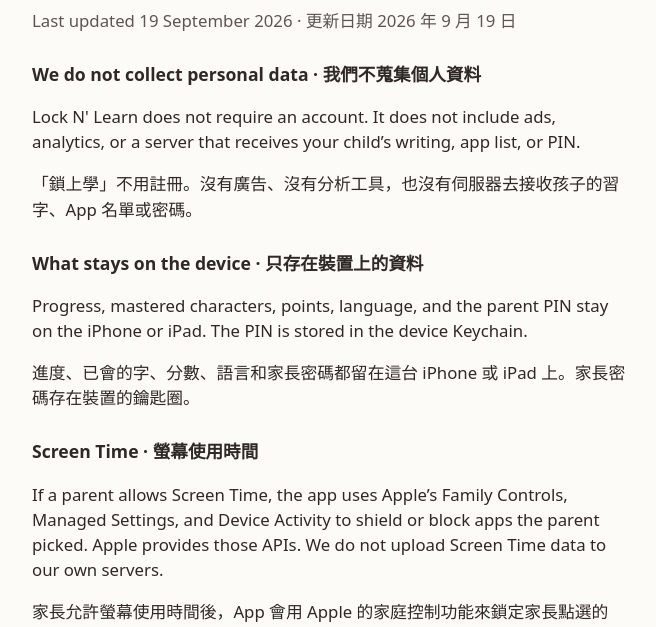
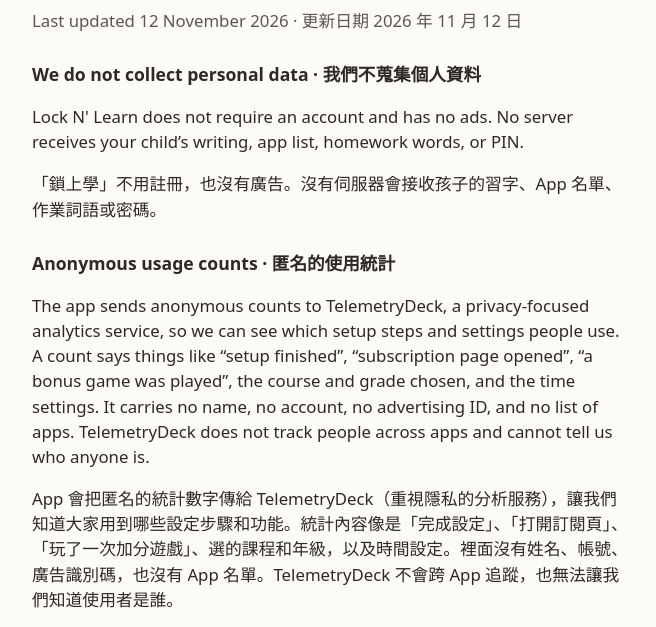
Before and after one commit to smaggmeron-code/Lock-n-Learn, a plain HTML site: page privacy.html in a window 1280 px wide. Shown: the part 132-759 px from the top of the page, without its empty margins (308-964 px from the left). Drawn offline with Linux system fonts and the light colour scheme.

Commit message:
Update privacy.htmlPrivacy: anonymous usage counts (TelemetryDeck) for 1.2.0

```diff
--- a/privacy.html
+++ b/privacy.html
@@ -10,14 +10,20 @@
   <header>
     <p class="mark"><a href="index.html">Lock N' Learn · 鎖上學</a></p>
     <h1>Privacy Policy · 隱私權政策</h1>
-    <p class="lede">Last updated 19 September 2026 · 更新日期 2026 年 9 月 19 日</p>
+    <p class="lede">Last updated 12 November 2026 · 更新日期 2026 年 11 月 12 日</p>
   </header>
 
   <main>
     <section>
       <h2>We do not collect personal data · 我們不蒐集個人資料</h2>
-      <p>Lock N' Learn does not require an account. It does not include ads, analytics, or a server that receives your child’s writing, app list, or PIN.</p>
-      <p>「鎖上學」不用註冊。沒有廣告、沒有分析工具，也沒有伺服器去接收孩子的習字、App 名單或密碼。</p>
+      <p>Lock N' Learn does not require an account and has no ads. No server receives your child’s writing, app list, homework words, or PIN.</p>
+      <p>「鎖上學」不用註冊，也沒有廣告。沒有伺服器會接收孩子的習字、App 名單、作業詞語或密碼。</p>
+    </section>
+
+    <section>
+      <h2>Anonymous usage counts · 匿名的使用統計</h2>
+      <p>The app sends anonymous counts to TelemetryDeck, a privacy-focused analytics service, so we can see which setup steps and settings people use. A count says things like “setup finished”, “subscription page opened”, “a bonus game was played”, the course and grade chosen, and the time settings. It carries no name, no account, no advertising ID, and no list of apps. TelemetryDeck does not track people across apps and cannot tell us who anyone is.</p>
+      <p>App 會把匿名的統計數字傳給 TelemetryDeck（重視隱私的分析服務），讓我們知道大家用到哪些設定步驟和功能。統計內容像是「完成設定」、「打開訂閱頁」、「玩了一次加分遊戲」、選的課程和年級，以及時間設定。裡面沒有姓名、帳號、廣告識別碼，也沒有 App 名單。TelemetryDeck 不會跨 App 追蹤，也無法讓我們知道使用者是誰。</p>
     </section>
 
     <section>
```
